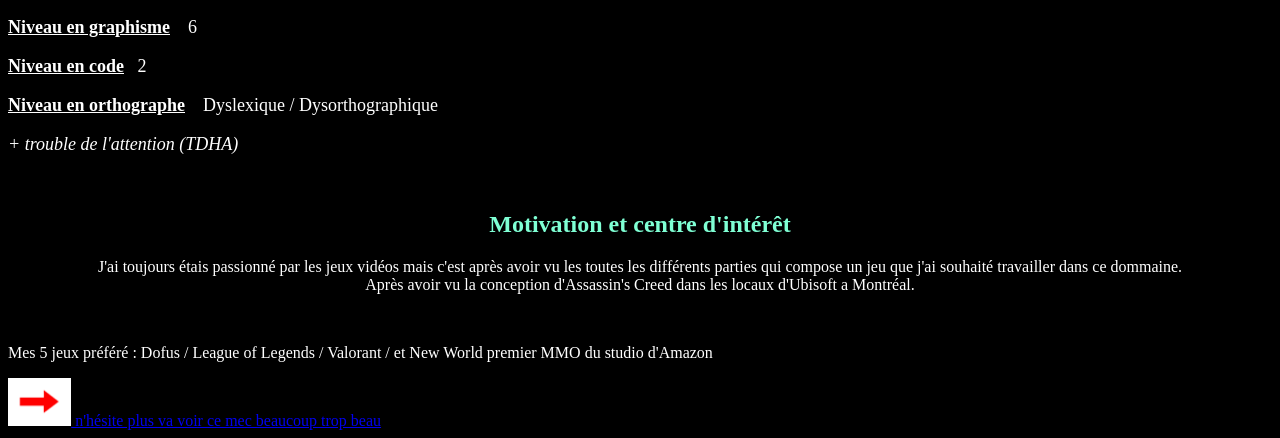
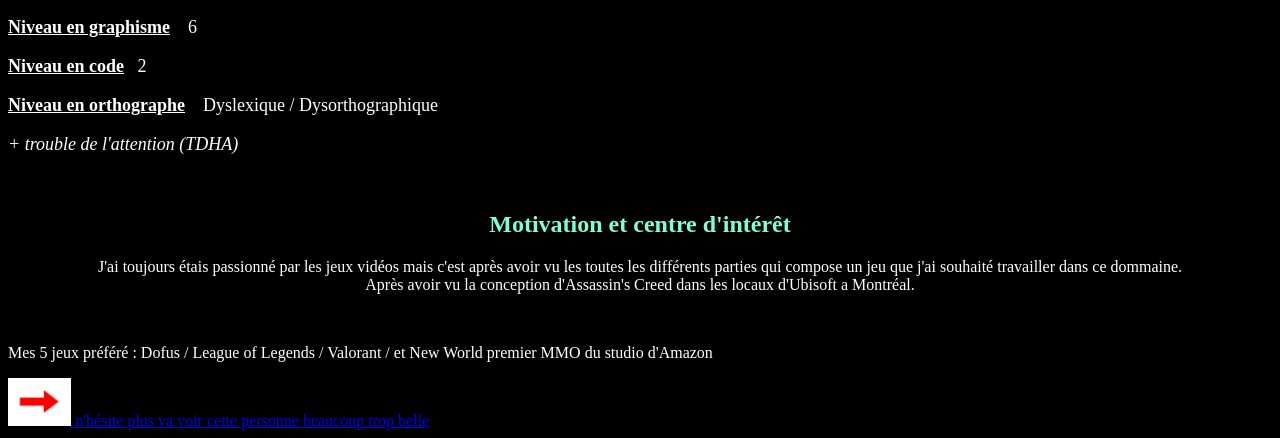
Before and after one commit to thibaultdailliez/CV, a plain HTML site: page index.html in a window 1280 px wide. Shown: the part 378-816 px from the top of the page. Drawn offline with Linux system fonts and the light colour scheme.

Commit message:
final commit

```diff
--- a/index.html
+++ b/index.html
@@ -24,7 +24,7 @@
         <br> Après avoir vu la conception d'Assassin's Creed dans les locaux d'Ubisoft a Montréal.</p> </div>
     <div> <br></div>
     <div align="left"><p><front SIZE="5">Mes 5 jeux préféré : Dofus / League of Legends / Valorant / et New World premier MMO du studio d'Amazon</front></p></div>
-    <div> <img src="flecherouge.png" height="5%" width="5%"><a href="https://eyerward.github.io/cv/"> n'hésite plus va voir ce mec beaucoup trop beau </a></div>
+    <div> <img src="flecherouge.png" height="5%" width="5%"><a href="https://gladysbrnl.github.io/CV/"> n'hésite plus va voir cette personne beaucoup trop belle </a></div>
 </div>
 
 </body>
```
